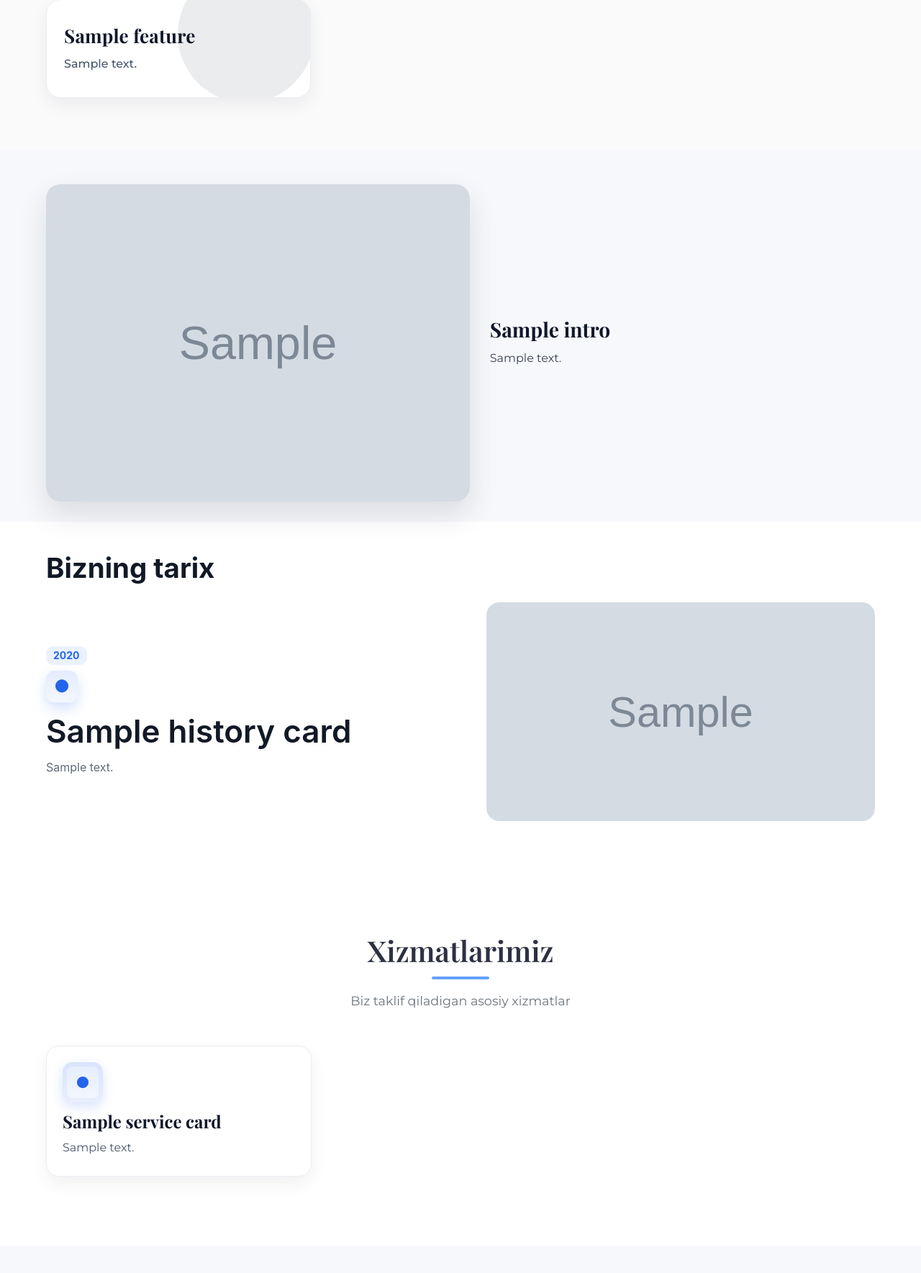
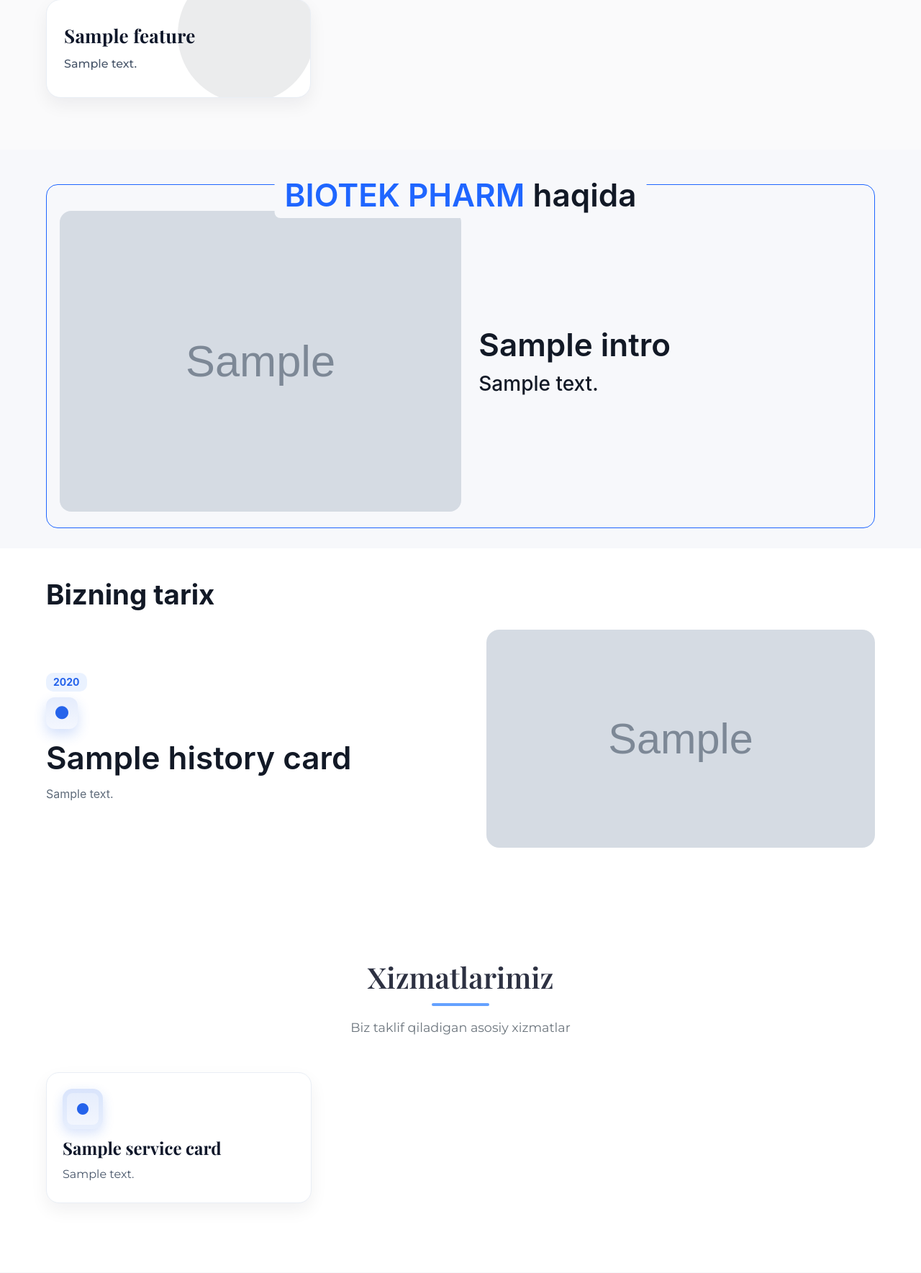
Before and after one commit to davronovuz/biotektpharm, a Django app: template templates/index.html in a window 1280 px wide. Shown: the part 1089-2858 px from the top of the page at 72% size. Run offline with Django 5.2, Linux system fonts and the light colour scheme; the template is opened without the code that fills it: most values are stand-ins (such as "Sample title", 1, 10 or a date in 2020); grey boxes marked "Sample" are stand-in pictures.

Commit message:
ozgarisghlar about intro

```diff
--- a/static/css/styles.css
+++ b/static/css/styles.css
@@ -127,13 +127,77 @@
 .about-card .card-watermark i{font-size:clamp(120px,22vw,190px);color:#0b1220}
 .about-card .card-watermark img{width:clamp(160px,26vw,220px);height:auto;filter:grayscale(100%);opacity:.10;transform:rotate(-6deg)}
 
-/* ===== About Intro ===== */
+/* ===== About Intro — Figma-match (chip + ramka + 2 ustun) ===== */
 .intro-hero{background:#f7f8fb;padding:48px 0 28px}
-.intro-wrap{display:grid;grid-template-columns:1.1fr 1fr;align-items:center;gap:28px}
-.intro-media img{width:100%;height:auto;border-radius:20px;box-shadow:0 18px 40px rgba(15,23,42,.12)}
-.intro-title{font-family:'Playfair Display',serif;font-weight:800;font-size:clamp(22px,2.2vw,30px);color:#0f172a;margin:0 0 10px}
-.intro-text{font-size:16px;line-height:1.75;color:#374151;margin:0}
-@media (max-width:900px){.intro-wrap{grid-template-columns:1fr}}
+.intro-hero .container{max-width:1200px}
+
+.intro-box{
+  position:relative;
+  border:1.5px solid #1f66ff;     /* Figma ko'k ramka */
+  border-radius:16px;
+  padding:18px 18px 22px;         /* ichki padding */
+  background:#fff0;               /* fon ko'rinmaydi (section fonidan foydalanadi) */
+}
+
+/* Chip title — ramka ustida markazda */
+.intro-chip{
+  position:absolute;
+  left:50%; top:-18px; transform:translateX(-50%);
+  background:#f7f8fb;             /* chip tagi section foniga mos */
+  padding:4px 14px;
+  border-radius:8px;
+  line-height:56px;
+  font-family:"SF Pro Display","SF Pro Text",-apple-system,system-ui,sans-serif;
+  font-weight:600; font-size:44px; letter-spacing:0;
+  white-space:nowrap;
+}
+.intro-chip .brand{color:#1f66ff; text-transform:uppercase}
+.intro-chip .muted{color:#121926}
+
+/* 2 ustunli layout */
+.intro-wrap{
+  display:grid;
+  grid-template-columns: 1.05fr 1fr;   /* rasm : matn nisbati */
+  align-items:center;
+  gap:24px;                             /* rasm ↔ matn */
+  margin-top:18px;
+}
+
+/* Rasm */
+.intro-media img{
+  width:100%; height:auto;
+  border-radius:16px;
+  object-fit:cover;
+  box-shadow:none;                      /* figmada soyasiz */
+}
+
+/* Sarlavha (ichki h2 — kontent uchun, chipdan alohida) */
+.intro-title{
+  font-family:"SF Pro Display","SF Pro Text",-apple-system,system-ui,sans-serif !important;
+  font-weight:600; font-size:44px; line-height:56px; letter-spacing:0;
+  color:#121926; margin:0 0 6px;
+}
+
+/* Paragraf — Figma: 28/40 Medium */
+.intro-text{
+  font-family:"SF Pro Display","SF Pro Text",-apple-system,system-ui,sans-serif;
+  font-weight:500; font-size:28px; line-height:40px; letter-spacing:0;
+  color:#121926; margin:0;
+  max-width:590px;                     /* Inspect: 590×240 Hug */
+}
+
+/* Responsiv */
+@media (max-width:1000px){
+  .intro-wrap{grid-template-columns:1fr; gap:16px}
+  .intro-chip{font-size:38px; line-height:48px}
+}
+@media (max-width:640px){
+  .intro-chip{font-size:30px; line-height:40px; top:-14px}
+  .intro-title{font-size:30px; line-height:40px}
+  .intro-text{font-size:18px; line-height:28px; max-width:100%}
+}
+
+
 
 /* =========================================================
    HISTORY (Figma-match, 1:1) — drop-in replacement
--- a/templates/index.html
+++ b/templates/index.html
@@ -135,13 +135,19 @@
 
 
 
+<!-- ================= ABOUT INTRO (figma) ================= -->
+<section class="intro-hero" id="about-figma">
+  <div class="container">
+    <div class="intro-box">
+      <!-- Chip title (border ustida) -->
+      <div class="intro-chip">
+        <span class="brand">BIOTEK PHARM</span> <span class="muted">haqida</span>
+      </div>
 
-<!-- ================= ABOUT INTRO (figma) ================= -->
-<section class="intro-hero">
-  <div class="container intro-wrap">
+      <div class="intro-wrap">
         {% if intro and intro.photo %}
           <figure class="intro-media">
-        <img src="{{ intro.photo.url }}" alt="{{ intro.title_uz }}" loading="lazy">
+            <img src="{{ intro.photo.url }}" alt="{{ intro.title_uz }}" loading="lazy" decoding="async">
           </figure>
         {% endif %}
 
@@ -161,7 +167,10 @@
           </p>
         </div>
       </div>
+    </div>
+  </div>
 </section>
+
 
 <!-- ================= HISTORY CARDS (figma) ================= -->
 <section class="history-cards" id="history-figma">
```
Lines whose indentation alone changed are shown as unchanged.
